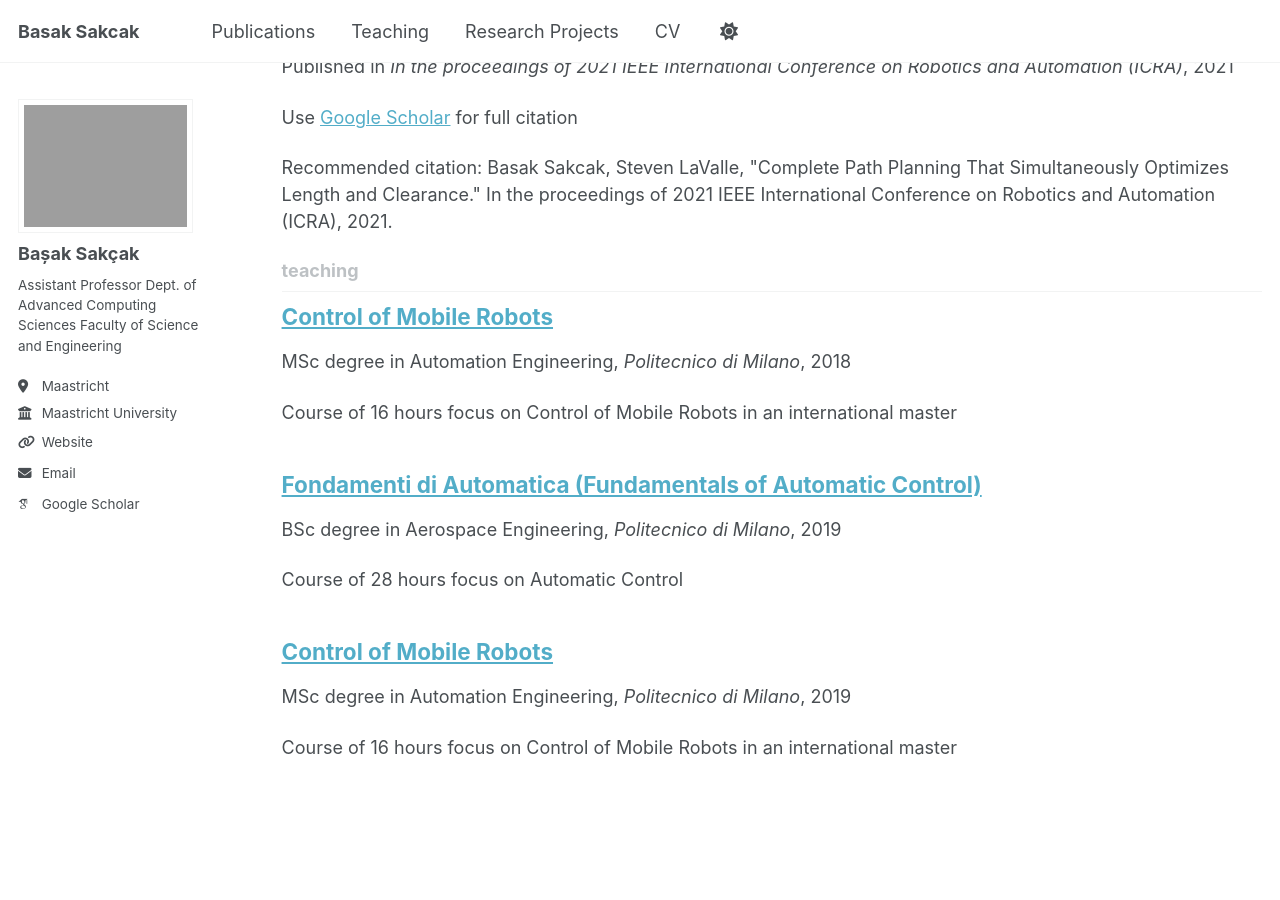
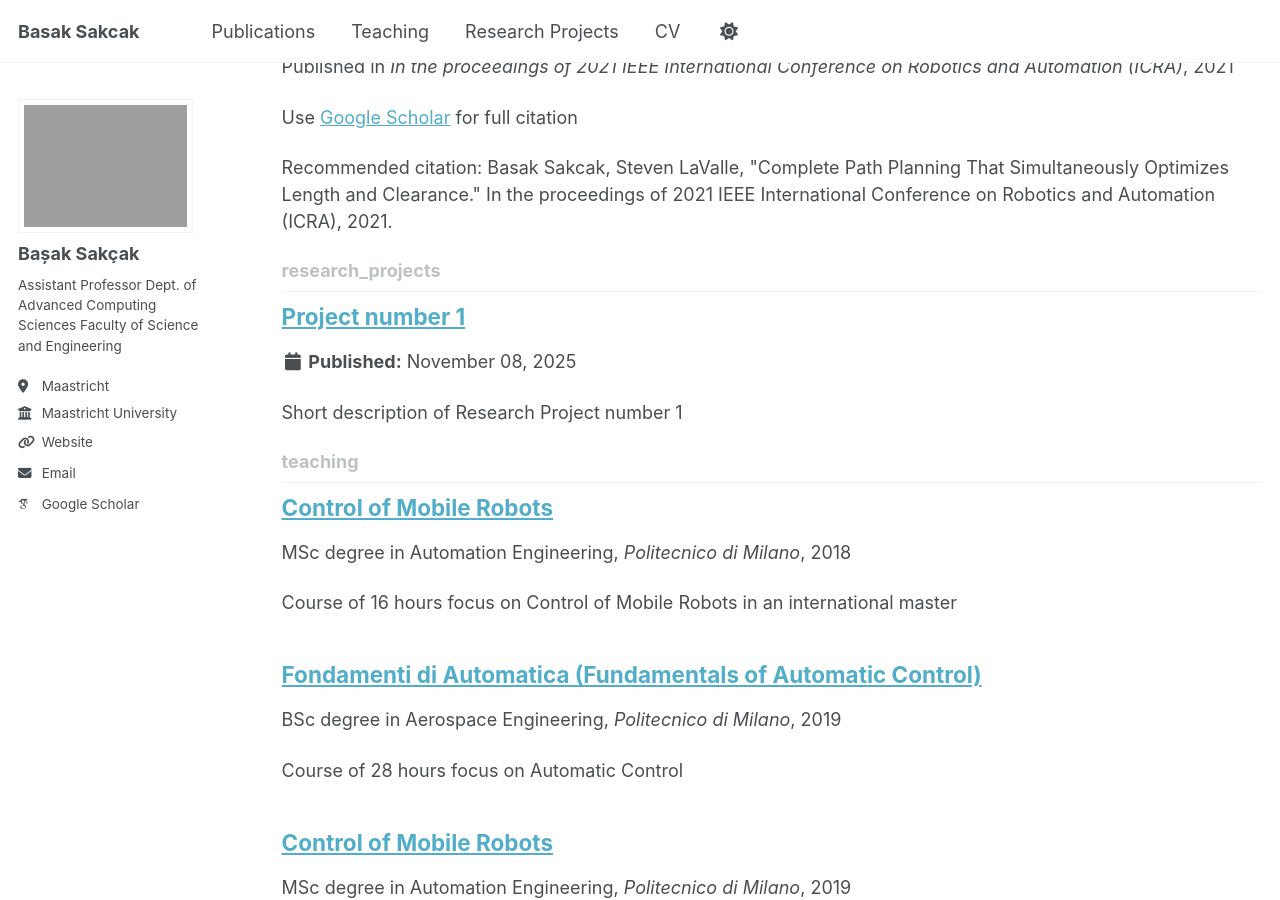
Before and after one commit to arnaucarrera/arnaucarrera.github.io, a Jekyll site: the page built from _pages/collection-archive.html, in a window 1280 px wide and 900 px high, scrolled down 1417 px. Built offline with Jekyll 4.4.1, drawn with Linux system fonts in a browser that asks for light colours; some web fonts are replaced; a script that is not in the unit is left out; part of the change alters nothing that is shown.

Commit message:
Added reserach project in _config.yml

```diff
--- a/_config.yml
+++ b/_config.yml
@@ -227,6 +227,9 @@ collections:
   portfolio:
     output: true
     permalink: /:collection/:path/
+  research_projects:
+    output: true
+    permalink: /:collection/:path/
   talks:
     output: false
     permalink: /:collection/:path/
--- a/_pages/research_projects.html
+++ b/_pages/research_projects.html
@@ -8,6 +8,6 @@ author_profile: true
 {% include base_path %}
 
 
-{% for post in site.reseach_projects %}
+{% for post in site.research_projects %}
   {% include archive-single.html %}
 {% endfor %}
--- a/_research_projects/project-1.md
+++ b/_research_projects/project-1.md
@@ -1,7 +1,7 @@
 ---
 title: "Project number 1"
 excerpt: "Short description of Research Project number 1"
-collection: portfolio
+collection: research_projects
 ---
 
 This is an item in your Project. It can be have images or nice text. If you name the file .md, it will be parsed as markdown. If you name the file .html, it will be parsed as HTML.
```
